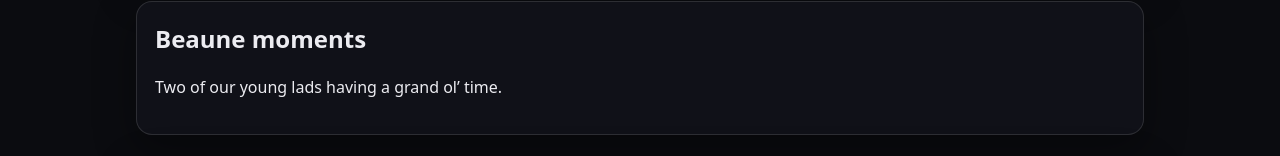
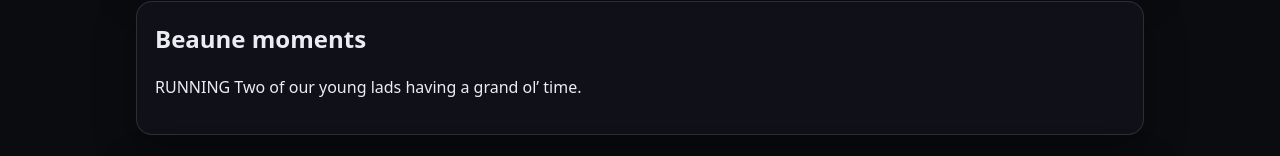
Before and after one commit to trwxxa/RunningSpain, a plain HTML site: page beaune.html in a window 1280 px wide. Shown: the part 460-616 px from the top of the page. Drawn offline with Linux system fonts and the light colour scheme; files that its build step writes are made by us from their sources.

Commit message:
Update beaune.html

```diff
--- a/beaune.html
+++ b/beaune.html
@@ -38,7 +38,7 @@
           <div class="figure"><strong>Image placeholder</strong><br/>Captions from the original site can go beneath images.</div>
         </div>
       </section>
-      <section class='card container'><h2>Beaune moments</h2><p>Two of our young lads having a grand ol’ time.</p></section><section class='card container'><h2>Hôtel-Dieu</h2><p>The Hôtel-Dieu de Beaune is a stunning medieval hospital founded in 1443. We toured with audio devices that looked like old Nokia phones.</p></section>
+      <section class='card container'><h2>Beaune moments</h2><p>RUNNING Two of our young lads having a grand ol’ time.</p></section><section class='card container'><h2>Hôtel-Dieu</h2><p>The Hôtel-Dieu de Beaune is a stunning medieval hospital founded in 1443. We toured with audio devices that looked like old Nokia phones.</p></section>
     </main>
 
     <footer class="container footer">
```
